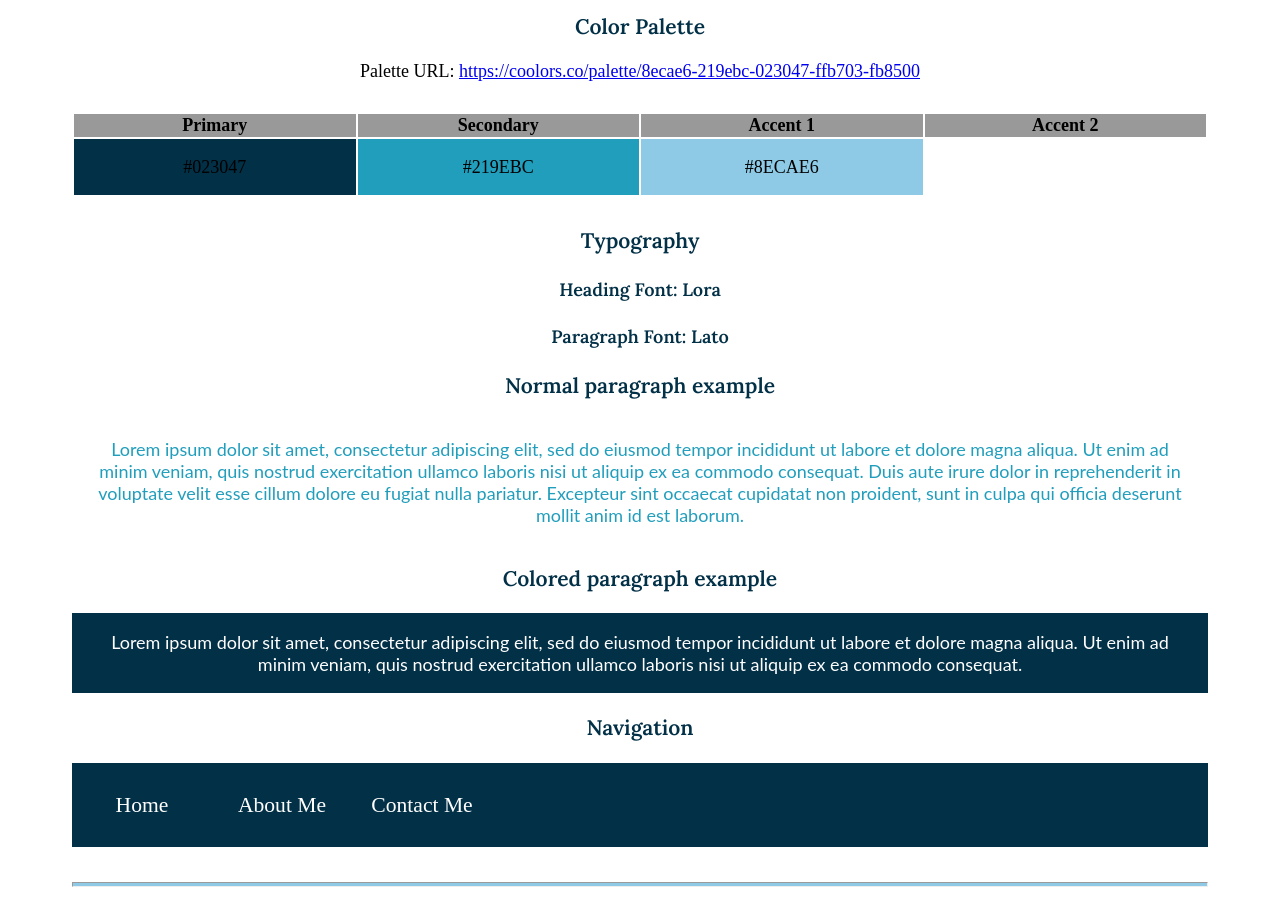
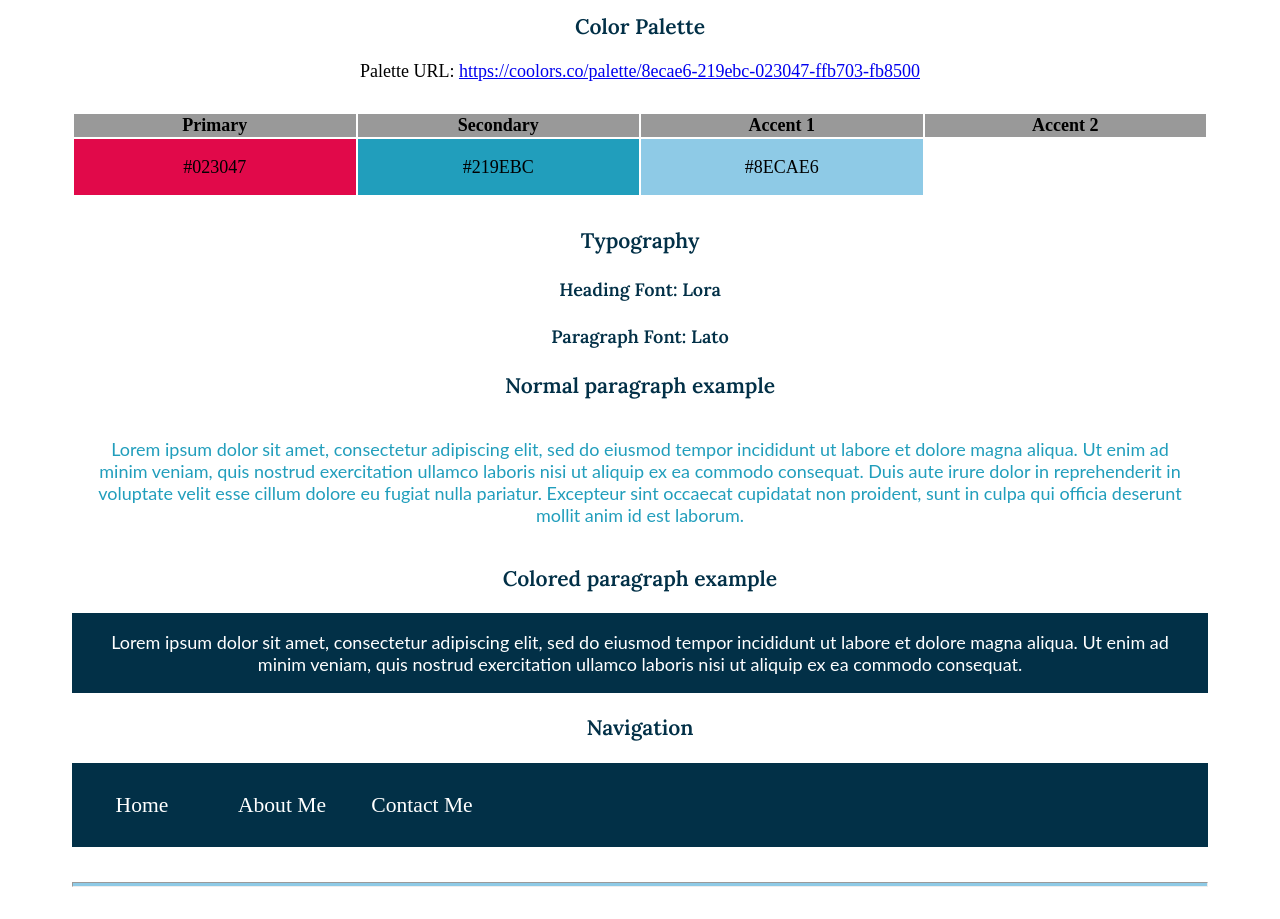
Before and after one commit to kentonbeech/wdd130, a plain HTML site: page personalportfolio/site-plan.html in a window 1280 px wide. Shown: the part 1020-1939 px from the top of the page. Drawn offline with Linux system fonts and the light colour scheme.

Commit message:
Update site-plan.css

```diff
--- a/personalportfolio/styles/site-plan.css
+++ b/personalportfolio/styles/site-plan.css
@@ -5,7 +5,7 @@ Fonts are separated by a | */
 
 :root {
   /* change the values below to your colors from your palette */
-  --primary-color: #023047   ;
+  --primary-color: hsl(342, 92%, 46%)   ;
   --secondary-color: #219EBC ;
   --accent1-color: #8ECAE6;
   --accent2-color: white;
```
